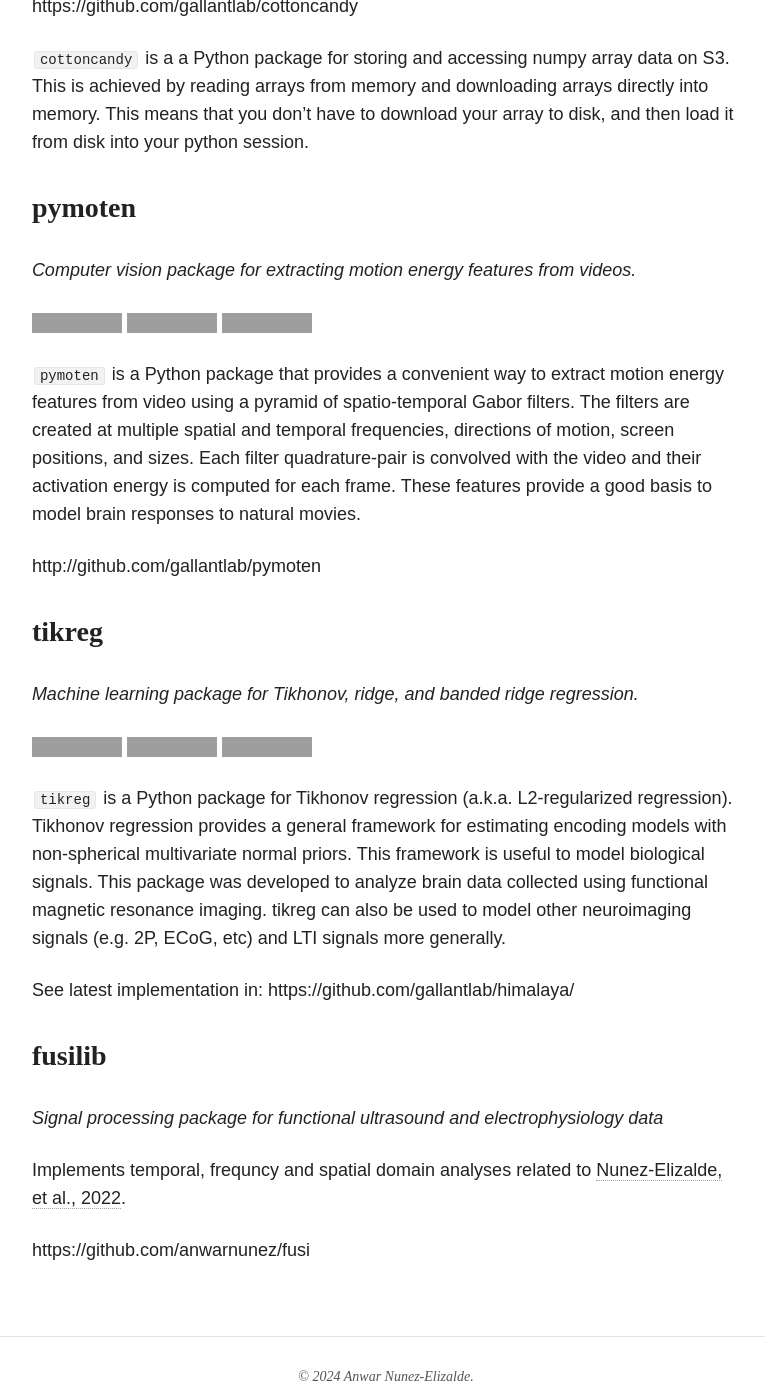
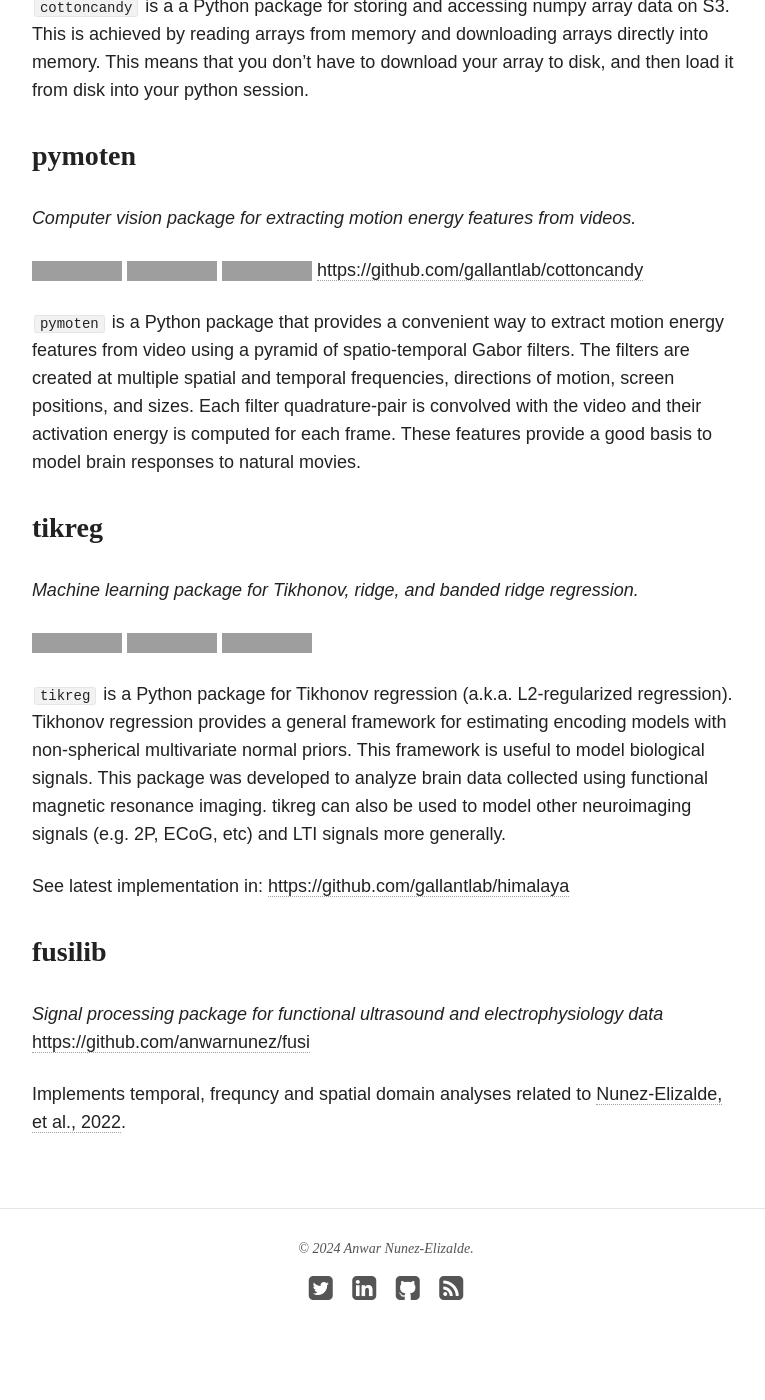
Before and after one commit to anwarnunez/anwarnunez.github.io, a Jekyll site: the page built from software/index.md, in a window 1280 px wide and 1400 px high, scrolled down 703 px, cut to the strip 0-1400 px from the top of the window. Shown: the whole strip, without its empty margins (254-1019 px from the left). Built offline with Jekyll 4.4.1, drawn with Linux system fonts in a browser that asks for light colours; nearby versions of some CDN libraries; part of the change alters nothing that is shown; grey boxes are pictures that could not be loaded.

Commit message:
ENH warez

```diff
--- a/software/index.md
+++ b/software/index.md
@@ -16,8 +16,7 @@ _Python package for storing arrays on the cloud_
 [![GitHub](https://img.shields.io/badge/GitHub-cottoncandy-blue)](https://github.com/gallantlab/cottoncandy)
 [![Downloads](https://pepy.tech/badge/cottoncandy)](https://pepy.tech/project/cottoncandy)
 [![Build Status](https://github.com/gallantlab/cottoncandy/actions/workflows/run_tests.yml/badge.svg)](https://github.com/gallantlab/cottoncandy/actions/workflows/run_tests.yml)
-
-https://github.com/gallantlab/cottoncandy
+[https://github.com/gallantlab/cottoncandy](https://github.com/gallantlab/cottoncandy)
 
 `cottoncandy` is a a Python package for storing and accessing numpy array data on S3. This is achieved by reading arrays from memory and downloading arrays directly into memory. This means that you don't have to download your array to disk, and then load it from disk into your python session.
 
@@ -28,10 +27,9 @@ _Computer vision package for extracting motion energy features from videos._
 [![GitHub](https://img.shields.io/badge/GitHub-pymoten-blue)](https://github.com/gallantlab/pymoten)
 [![Downloads](https://pepy.tech/badge/pymoten)](https://pepy.tech/project/pymoten)
 [![coverage](https://codecov.io/gh/gallantlab/pymoten/branch/main/graph/badge.svg)](https://codecov.io/gh/gallantlab/pymoten)
+[https://github.com/gallantlab/cottoncandy](https://github.com/gallantlab/cottoncandy)
 
 `pymoten` is a Python package that provides a convenient way to extract motion energy features from video using a pyramid of spatio-temporal Gabor filters. The filters are created at multiple spatial and temporal frequencies, directions of motion, screen positions, and sizes. Each filter quadrature-pair is convolved with the video and their activation energy is computed for each frame. These features provide a good basis to model brain responses to natural movies.
-
-http://github.com/gallantlab/pymoten
 
 ### tikreg
 
@@ -43,14 +41,13 @@ _Machine learning package for Tikhonov, ridge, and banded ridge regression._
 
 `tikreg` is a Python package for Tikhonov regression (a.k.a. L2-regularized regression). Tikhonov regression provides a general framework for estimating encoding models with non-spherical multivariate normal priors. This framework is useful to model biological signals. This package was developed to analyze brain data collected using functional magnetic resonance imaging. tikreg can also be used to model other neuroimaging signals (e.g. 2P, ECoG, etc) and LTI signals more generally.
 
-See latest implementation in: https://github.com/gallantlab/himalaya/
+See latest implementation in: [https://github.com/gallantlab/himalaya](https://github.com/gallantlab/himalaya/)
 
 ### fusilib
 
 _Signal processing package for functional ultrasound and electrophysiology data_
+[https://github.com/anwarnunez/fusi](https://github.com/anwarnunez/fusi)
 
 <!-- [![GitHub](https://img.shields.io/badge/GitHub-fusilib-blue)] -->
 
-Implements temporal, frequncy and spatial domain analyses related to [Nunez-Elizalde, et al., 2022](https://codecov.io/gh/gallantlab/tikreg).
-
-https://github.com/anwarnunez/fusi
+Implements temporal, frequncy and spatial domain analyses related to [Nunez-Elizalde, et al., 2022](https://doi.org/10.1016/j.neuron.2022.02.012).
```
